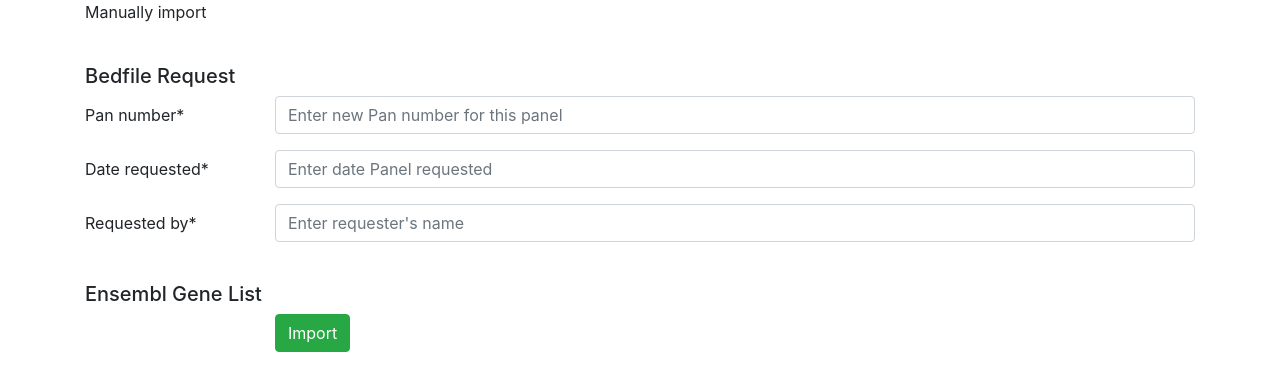
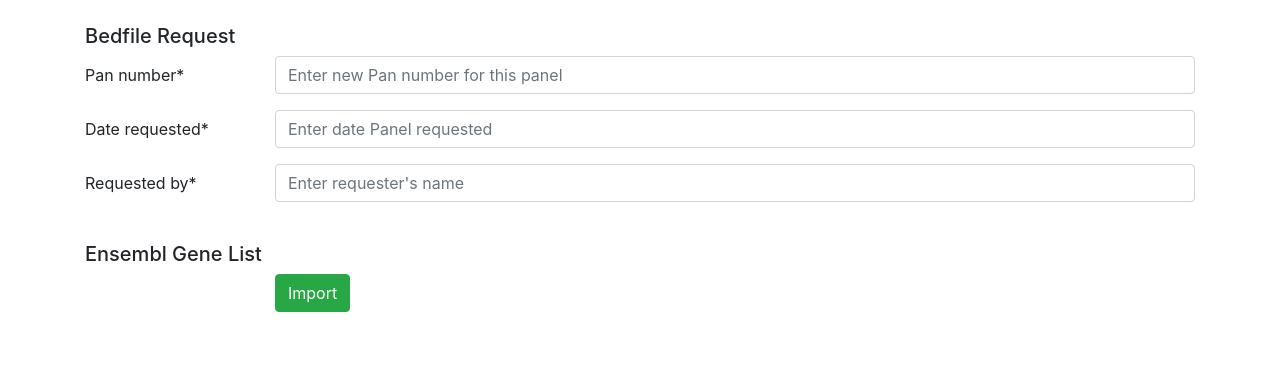
Before and after one commit to moka-guys/bedfile_editor, a Django app: page /manual_import/ in a window 1280 px wide. Shown: the part 136-527 px from the top of the page. Run offline with Django 3.2, Linux system fonts and the light colour scheme; parts of the project's set-up code (start-up, migrations or seed data) failed here and were passed over; some libraries are stand-ins or nearby versions.

Commit message:
Removed extra heading

```diff
--- a/bed_maker/templates/bed_maker/manual_import.html
+++ b/bed_maker/templates/bed_maker/manual_import.html
@@ -6,7 +6,6 @@
     <a class="navbar-brand">Manual import</a>
   </nav>
 
-    <p>Manually import</p>
     {% crispy import_form %}
 
     {% endblock %}
```
